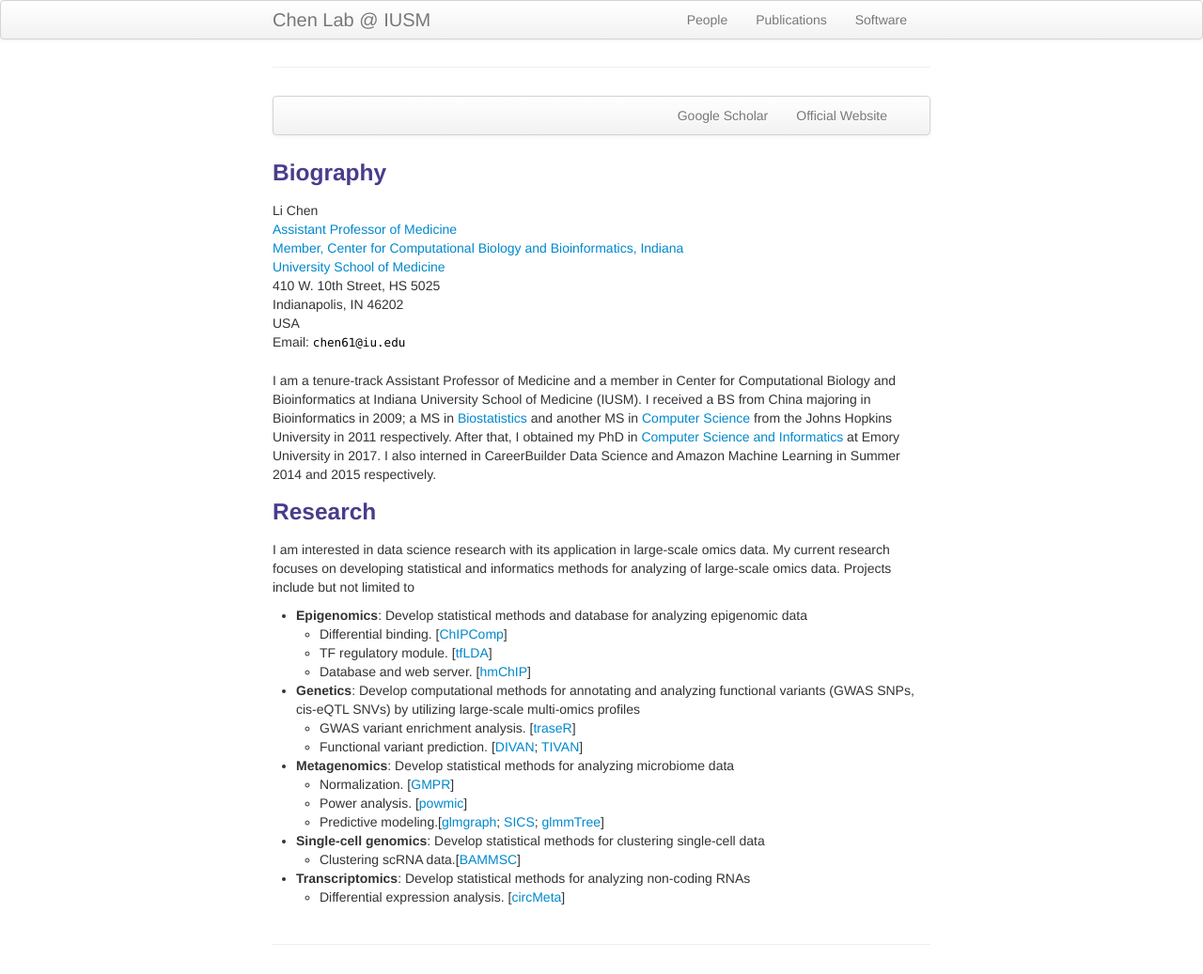
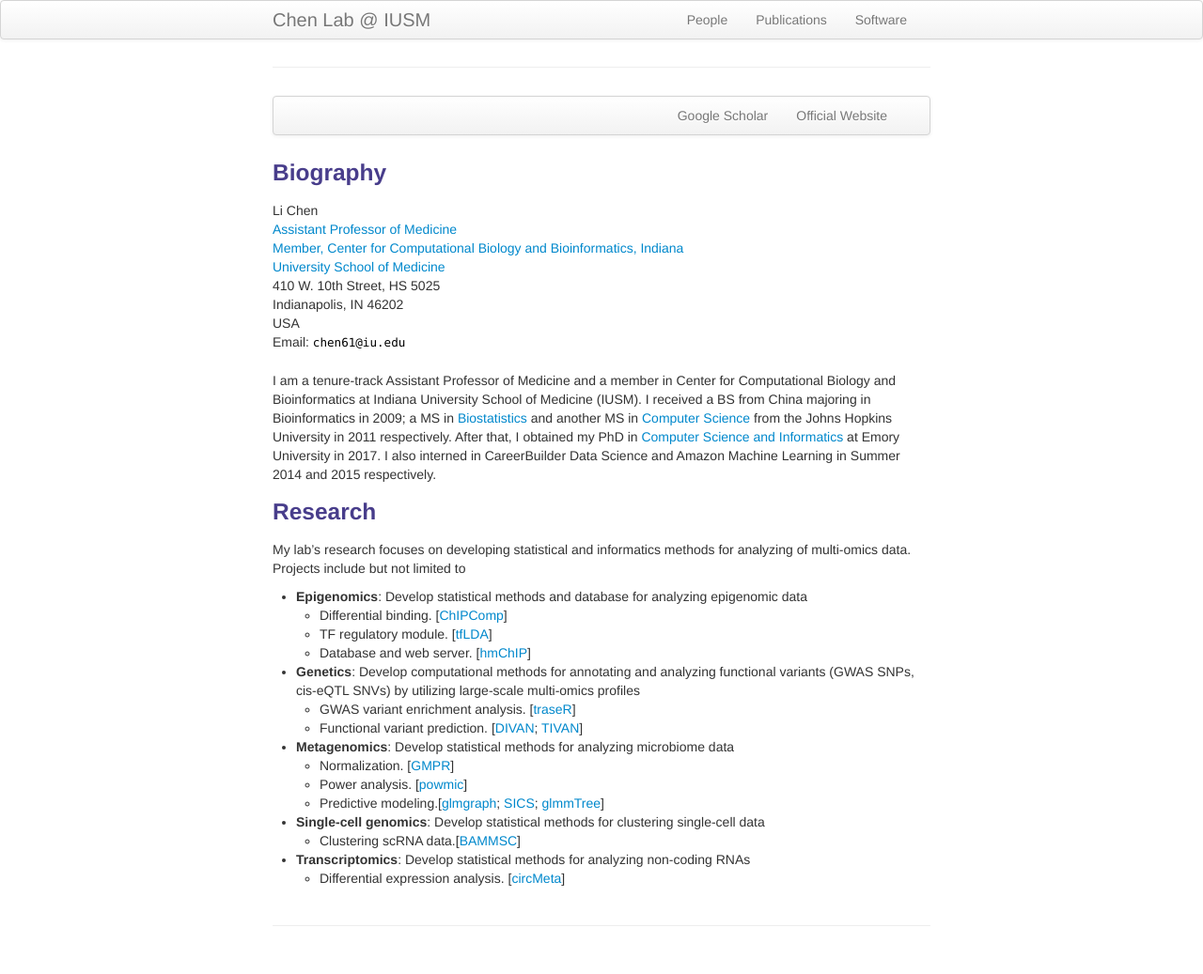
Before and after one commit to lichenbiostat/lichen-lab.github.io, a Jekyll site: the page built from index.md, in a window 1280 px wide. Shown: the whole page at 94% size. Built offline with Jekyll 4.4.1, drawn with Linux system fonts in a browser that asks for light colours.

Commit message:
Update index.md

```diff
--- a/index.md
+++ b/index.md
@@ -37,7 +37,7 @@ I am a tenure-track Assistant Professor of Medicine and a member in Center for C
 
 
 ### Research
-I am interested in data science research with its application in large-scale omics data. My current research focuses on developing statistical and informatics methods for analyzing of large-scale omics data. Projects include but not limited to
+My lab's research focuses on developing statistical and informatics methods for analyzing of multi-omics data. Projects include but not limited to
 
 - **Epigenomics**:
 Develop statistical methods and database for analyzing epigenomic data
```
